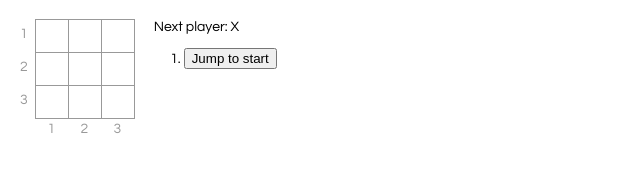
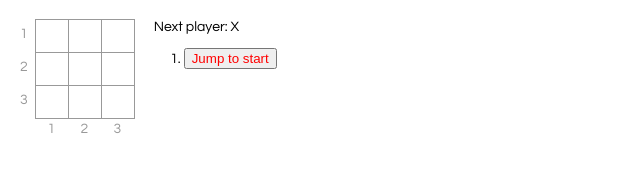
Before and after one commit to staskozin/tic-tac-toe-react, a React app: page / in a window 1280 px wide. Shown: the full height of the page, 0-640 px from the left. Built offline with nearby package versions, Linux system fonts and the light colour scheme.

Commit message:
Add Draw message and current step highlighting

```diff
--- a/src/Game.js
+++ b/src/Game.js
@@ -50,8 +50,9 @@
 
     const moves = history.map((step, move) => {
       const desc = move ? 'Jump to move #' + move + ' (' + getCoordsFromSquare(step.index).join(', ') + ')' : 'Jump to start'
+      const className = move === this.state.stepNumber ? 'current-step' : ''
       return (
-        <li key={move}>
+        <li key={move} className={className}>
           <button onClick={() => this.jumpTo(move)}>{desc}</button>
         </li>
       )
@@ -60,6 +61,8 @@
     let status
     if (winner)
       status = winner + ' wins'
+    else if (this.state.stepNumber >= 9)
+      status = 'Draw'
     else
       status = 'Next player: ' + (this.state.xIsNext ? 'X' : 'O');
 
```
Also changed, not shown: public/index.html (+0 -2 lines).
